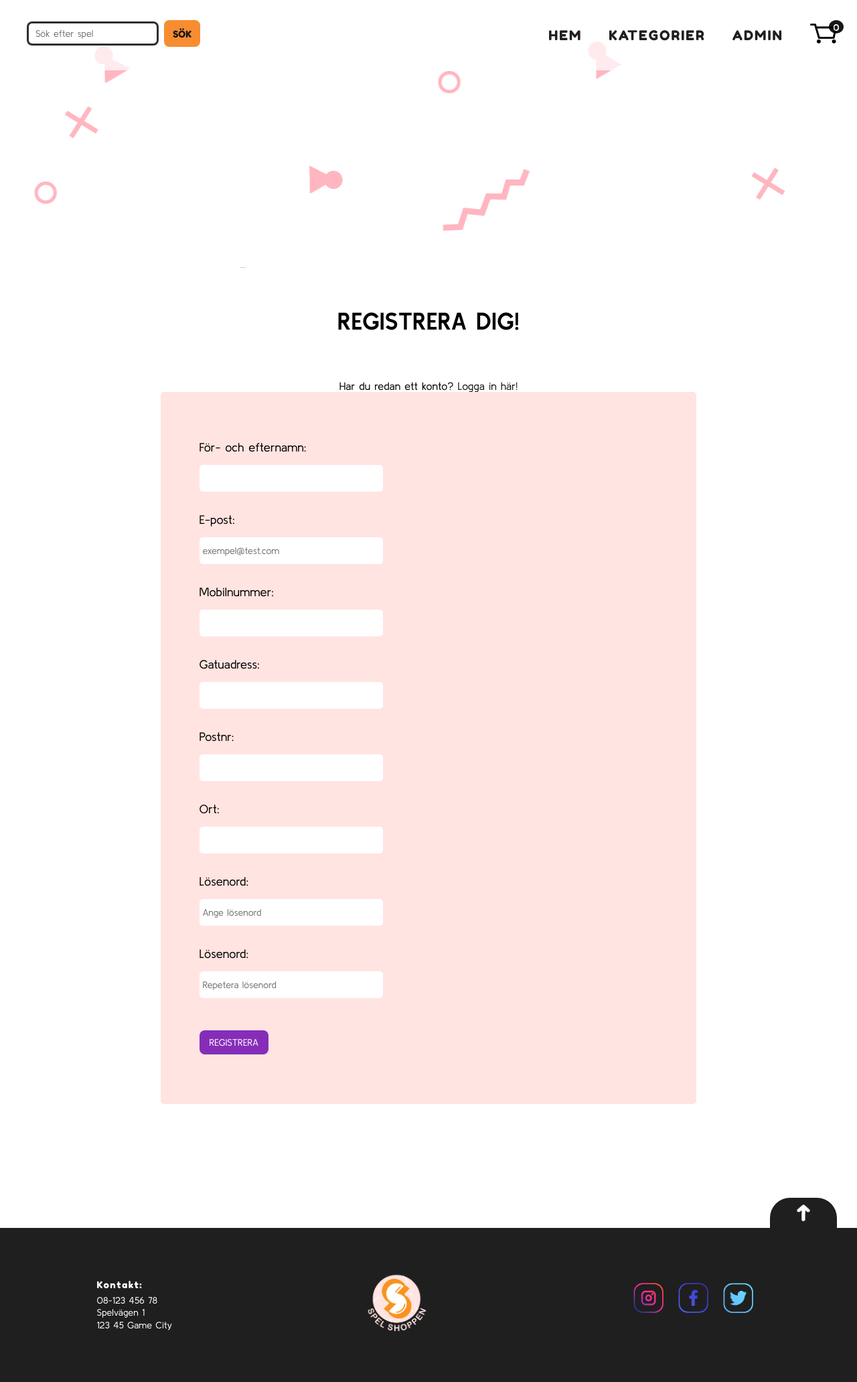
After one commit to madeleineenberg/FrontendProjekt-userReg, a PHP site: page /registration/signup-form.php in a window 1280 px wide. The commit adds this page. Shown: the whole page at 67% size. Run offline with PHP 8.4, Linux system fonts and the light colour scheme; data comes from the database, SQL or seed files in the repository; data that the repository does not hold is empty.

Commit message:
starkt lösen

```diff
--- a/footer.php
+++ b/footer.php
@@ -26,6 +26,7 @@
 </footer>
 <!-- Added here for cart full page -->
 <script type="application/javascript" src="../order/update-localstorage.js"></script>
+<script type="application/javascript" src="../registration/password-check.js"></script>
 <script type="application/javascript" src="../order/validate_order.js"></script>
 <script type="application/javascript" src="../order/cart-icon.js"></script>
 <script type="application/javascript" src="../order/updateProduct.js"></script>
--- /dev/null
+++ b/registration/password-check.js
@@ -0,0 +1,59 @@
+const pwd = document.getElementById("reg-pwd");
+const pwdMsg = document.getElementById("pwd-msg");
+
+pwd.addEventListener("input", CheckPasswordStrength);
+
+function CheckPasswordStrength() {
+  let password = pwd.value;
+
+  if (password.length == 0) {
+    pwdMsg.innerHTML =
+      "Ett starkt lösenord bör innehålla minst 8 tecken, siffror, versaler och specialtecken";
+    pwdMsg.style.fontSize = "10px";
+    pwdMsg.style.color = "black";
+    return;
+  }
+
+  let regex = new Array();
+  regex.push("[A-Ö]");
+  regex.push("[a-ö]");
+  regex.push("[0-9]");
+  regex.push("[$@$!%*#?&]");
+
+  let valid = 0;
+
+  for (let i = 0; i < regex.length; i++) {
+    if (new RegExp(regex[i]).test(password)) {
+      valid++;
+    }
+  }
+
+  if (valid > 2 && password.length > 8) {
+    valid++;
+  }
+
+  let color = "";
+  let message = "";
+  switch (valid) {
+    case 0:
+    case 1:
+      message = "Svagt";
+      color = "red";
+      break;
+    case 2:
+      message = "Helt ok";
+      color = "darkorange";
+      break;
+    case 3:
+    case 4:
+      message = "Starkt";
+      color = "green";
+      break;
+    case 5:
+      message = "Utmärkt lösenord!";
+      color = "darkgreen";
+      break;
+  }
+  pwdMsg.innerHTML = message;
+  pwdMsg.style.color = color;
+}
--- /dev/null
+++ b/registration/signup-form.php
@@ -0,0 +1,82 @@
+<?php
+require_once '../second_header_extern.php';
+//require_once 'signup.php';
+//require_once '../config/db.php';
+?>
+
+</header>
+<main>
+<h1 class="page-title form-container__heading-text">Registrera dig!</h1>
+<span>Har du redan ett konto? <a href="login.php">Logga in här!</a></span>
+
+      <?php echo $errors;?>
+
+<form name="reg-form" action="signup.php" method="POST" id="reg-form" class="form-container">
+      <!--Input-fält som användaren fyller i-->
+      <div class="reg_field-name form-container__box">
+        <label for="name">För- och efternamn:</label><br>
+        <input type="text" name="name" id="reg-name" class="form-container__box-input" >
+        <br>
+        <span class="nameValidationText"></span>
+      </div>
+
+      <div class="reg_field-email form-container__box">
+        <label for="email">E-post:</label><br>
+        <input type="text" name="email" id="reg-email"  class="form-container__box-input" placeholder="exempel@test.com" >
+        <br>
+        <span class="emailValidationText"></span>
+      </div>
+
+      <div class="reg_field-phone form-container__box">
+        <label for="phone">Mobilnummer:</label><br>
+        <input type="text" name="phone" id="reg-phone" class="form-container__box-input"  >
+        <br>
+        <span class="phoneValidationText"></span>
+      </div>
+
+      <div class="reg_field-street form-container__box">
+        <label for="street">Gatuadress:</label><br>
+        <input type="text" name="street" id="reg-street"  class="form-container__box-input" >
+        <br>
+        <span class="streetValidationText"></span>
+      </div>
+
+      <div class="reg_field-postalcode form-container__box">
+        <label for="zip">Postnr:</label><br>
+        <input type="text" name="zip" id="reg-zip" class="form-container__box-input" >
+        <br>
+        <span class="zipcodeValidationText"></span>
+      </div>
+
+      <div class="reg_field-city form-container__box">
+        <label for="city">Ort:</label><br>
+        <input type="text" name="city" id="reg-city" class="form-container__box-input" >
+        <br>
+        <span class="cityValidationText"></span>
+      </div>
+
+      <div class="reg_field-pwd form-container__box">
+      <label for="password">Lösenord:</label><br>
+      <input type="password" name="password" id="reg-pwd" placeholder="Ange lösenord" class="form-container__box-input"><br>
+      <span class="passwordValidationText" id="pwd-msg"></span>
+      </div>
+
+      <div class="reg_field-pwd-repeat form-container__box">
+      <label for="password-repeat">Lösenord:</label><br>
+      <input type="password" name="password-repeat" id="reg-pwd-repeat" placeholder="Repetera lösenord"  class="form-container__box-input">
+      <span class="passwordValidationTextRepeat"></span>
+      </div>
+
+      <div class="reg_field-submit form-container__submit">
+        <input type="submit" value="Registrera" class="form-container__submit-button" id="reg_form-container__submit-button">
+
+      </div>
+    </form>
+
+  </section>
+</section>
+
+
+<?php
+require_once "../footer.php";
+?>
```
Also changed, not shown: registration/signup.php (added, +101 -0 lines), registration/login.php (added).
